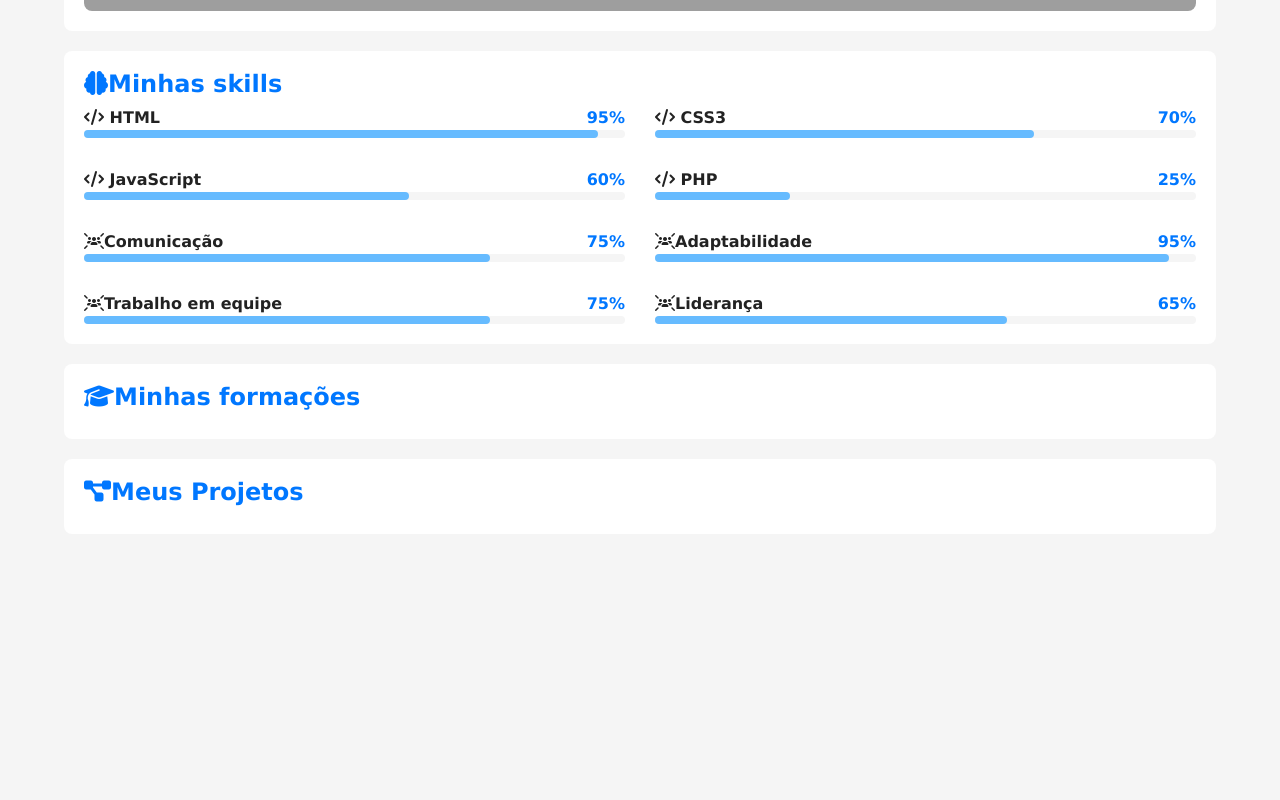
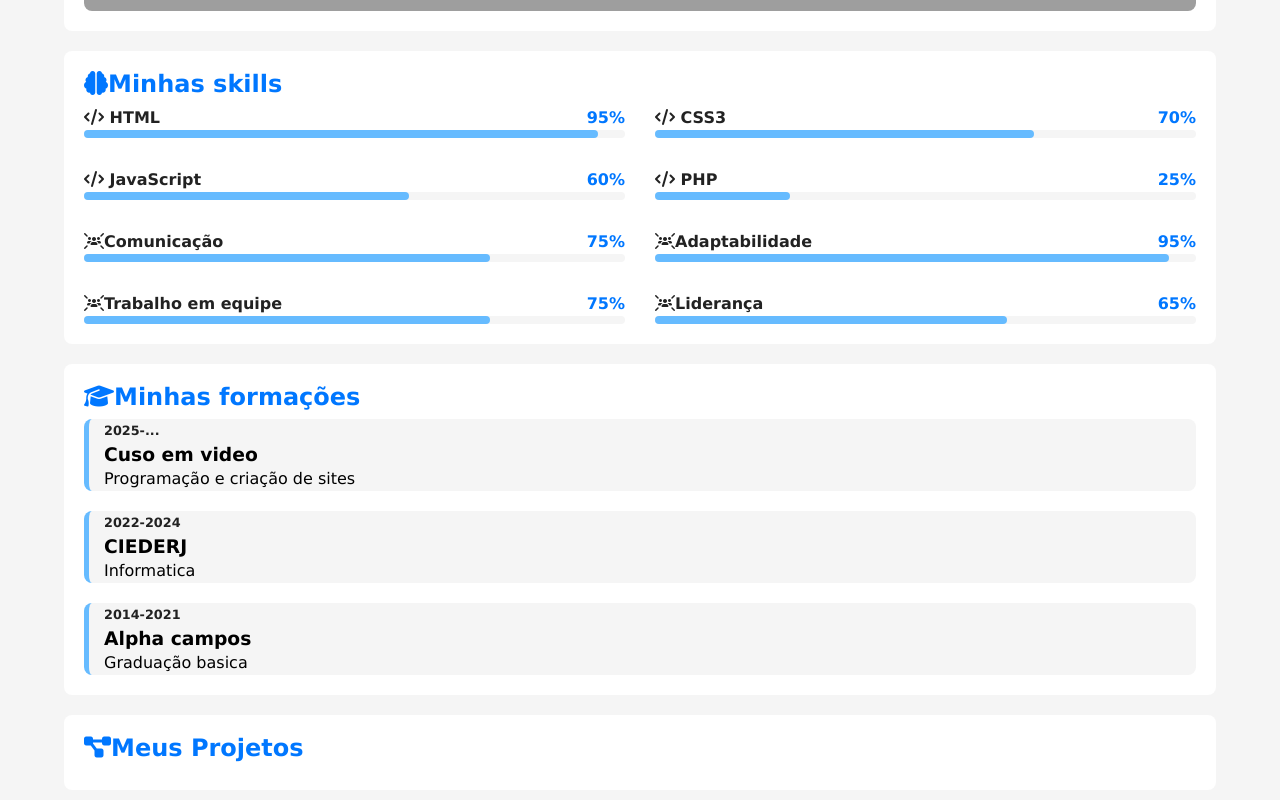
Before and after one commit to danielFreitasCesarioCordeiro/Projeto-portifolio, a plain HTML site: page index.html in a window 1280 px wide. Shown: the part 1097-1897 px from the top of the page. Before the commit the page ends 1651 px from the top, so only its background shows below. Drawn offline with Linux system fonts and the light colour scheme; grey boxes are pictures that could not be loaded.

Commit message:
criação da area de formaçoes

```diff
--- a/estilos/style.css
+++ b/estilos/style.css
@@ -149,6 +149,35 @@ article#video .video-container{
     background-color: var(--destaque-inverso);
     border-radius: 4px;
 }
+#formacao-container{
+    display: flex;
+    flex-direction: column-reverse;
+    gap: 20px;
+}
+#formacao-container .curso{
+    background-color: var(--fundo-principal);
+    border-radius: 8px;
+    border-left: 5px solid var(--destaque-inverso);
+    padding-left: 15px;
+    transition: border-width 0.5s, border-color 0.5s;
+}
+#formacao-container .curso:hover{
+    border-left-width: 15px;
+    border-color: var(--destaque);
+    cursor: pointer;
+}
+#formacao-container .periodo{
+    font-size: 0.8em;
+    font-weight: bold;
+    color: var(--texto);
+}
+#formacao-container .instituicao{
+    color: var(--destaque-inverso);
+    font-size: 1.1em;
+}
+
+
+
 @media screen and (min-width: 768px){
     #skill-container{
         grid-template-columns: 1fr 1fr;
--- a/index.html
+++ b/index.html
@@ -135,6 +135,23 @@
             </article><!-- Fim do article#skills-->
             <article id="formacao">
                 <h2><i class="fa-solid fa-graduation-cap"></i>Minhas formações</h2>
+                <div id="formacao-container">
+                    <div class="curso">
+                        <p class="periodo">2014-2021</p>
+                        <h3 class="intituicao">Alpha campos</h3>
+                        <p class="titulacao">Graduação basica</p>
+                    </div>
+                     <div class="curso">
+                        <p class="periodo">2022-2024</p>
+                        <h3 class="intituicao">CIEDERJ</h3>
+                        <p class="titulacao">Informatica</p>
+                    </div>
+                     <div class="curso">
+                        <p class="periodo">2025-...</p>
+                        <h3 class="intituicao">Cuso em video</h3>
+                        <p class="titulacao">Programação e criação de sites</p>
+                    </div>
+                </div>
             </article><!-- Fim do article#formacao-->
             <article id="projetos">
                 <h2><i class="fa-solid fa-diagram-project"></i>Meus Projetos</h2>
```
